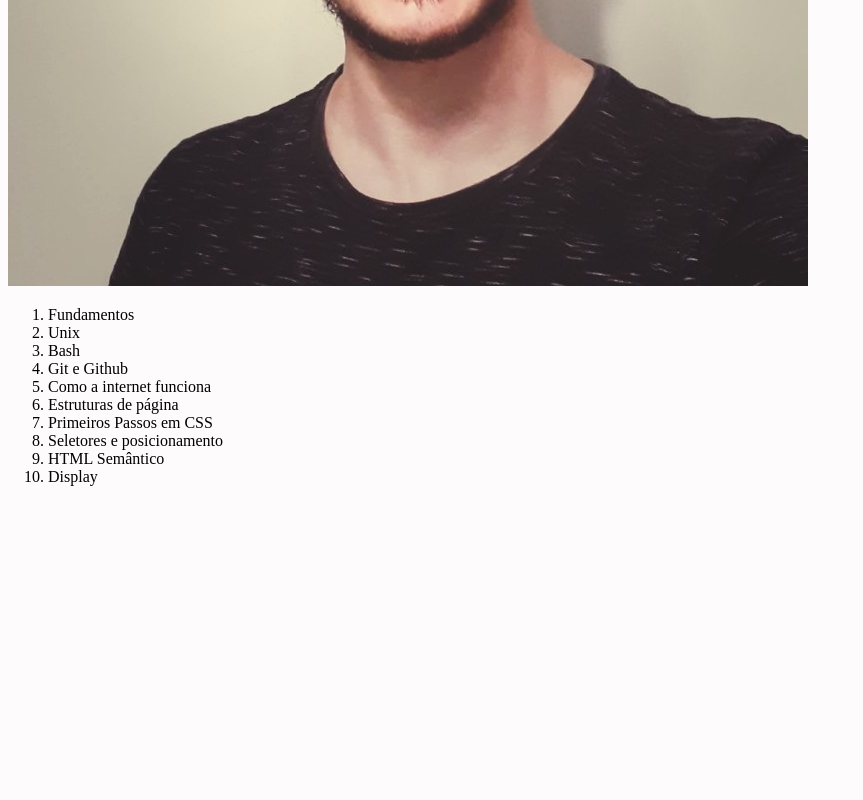
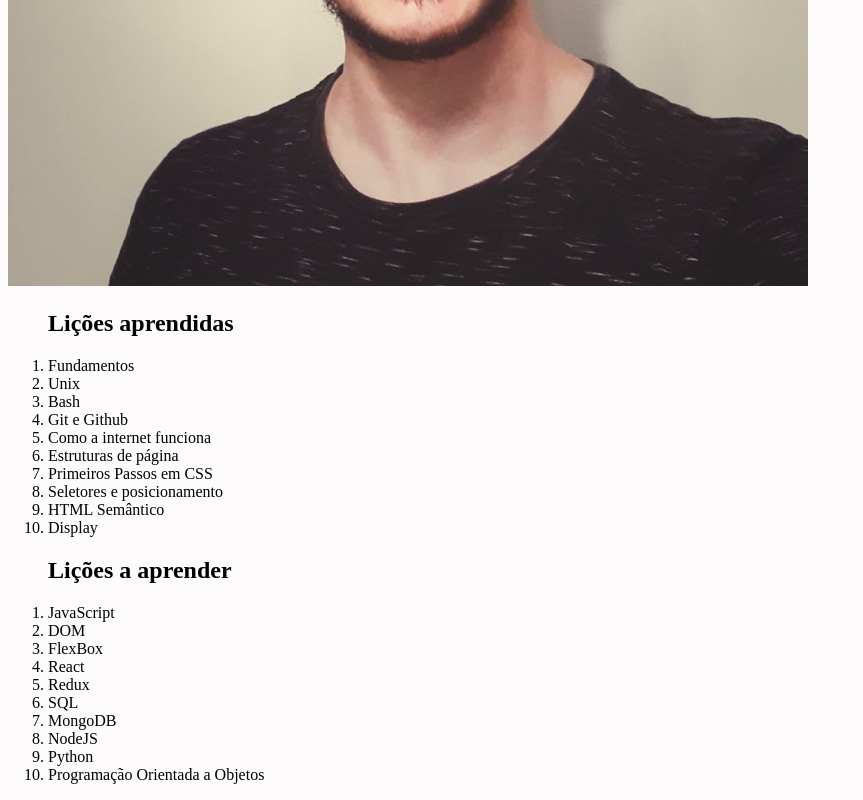
Before and after one commit to braien-machado/lessons-learned, a website: page index.html in a window 1280 px wide. Shown: the part 522-1322 px from the top of the page, without its empty margins (0-863 px from the left). Before the commit the page ends 1024 px from the top, so only its background shows below. Drawn offline with Linux system fonts and the light colour scheme.

Commit message:
cria lista de licoes que ainda desejo aprender para a pagina

```diff
--- a/index.html
+++ b/index.html
@@ -12,6 +12,7 @@
   </header>
   <img id="minha_foto" src="foto_perfil.jpeg" alt="foto de Braien Machado sorrindo">
   <ol id="licoes_aprendidas">
+    <h2>Lições aprendidas</h2>
     <li>Fundamentos</li>
     <li>Unix</li>
     <li>Bash</li>
@@ -23,5 +24,18 @@
     <li>HTML Semântico</li>
     <li>Display</li>
   </ol>
+  <ol id="licoes_a_aprender">
+    <h2>Lições a aprender</h2>
+    <li>JavaScript</li>
+    <li>DOM</li>
+    <li>FlexBox</li>
+    <li>React</li>
+    <li>Redux</li>
+    <li>SQL</li>
+    <li>MongoDB</li>
+    <li>NodeJS</li>
+    <li>Python</li>
+    <li>Programação Orientada a Objetos</li>
+  </ol>
 </body>
 </html>
```
